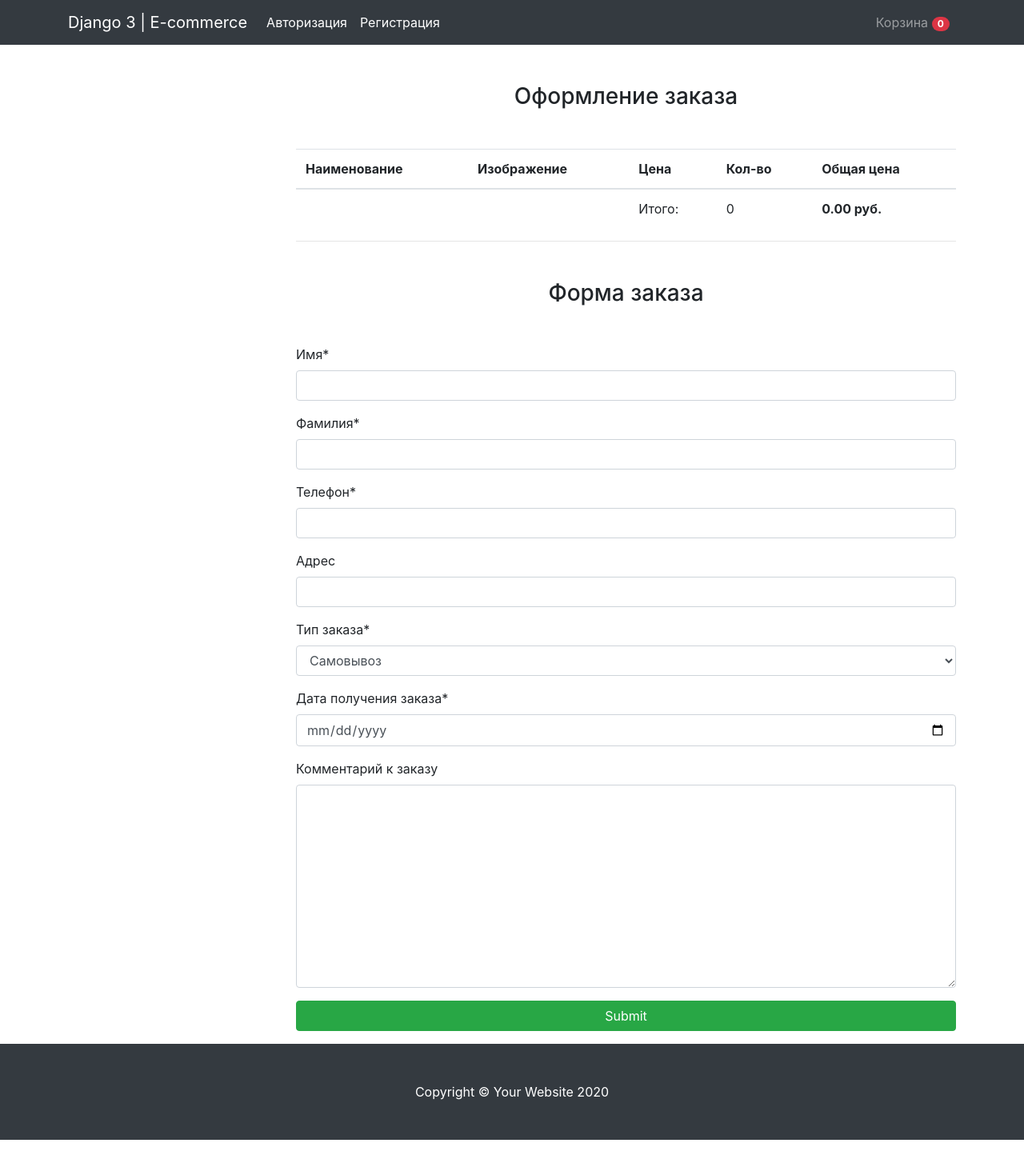
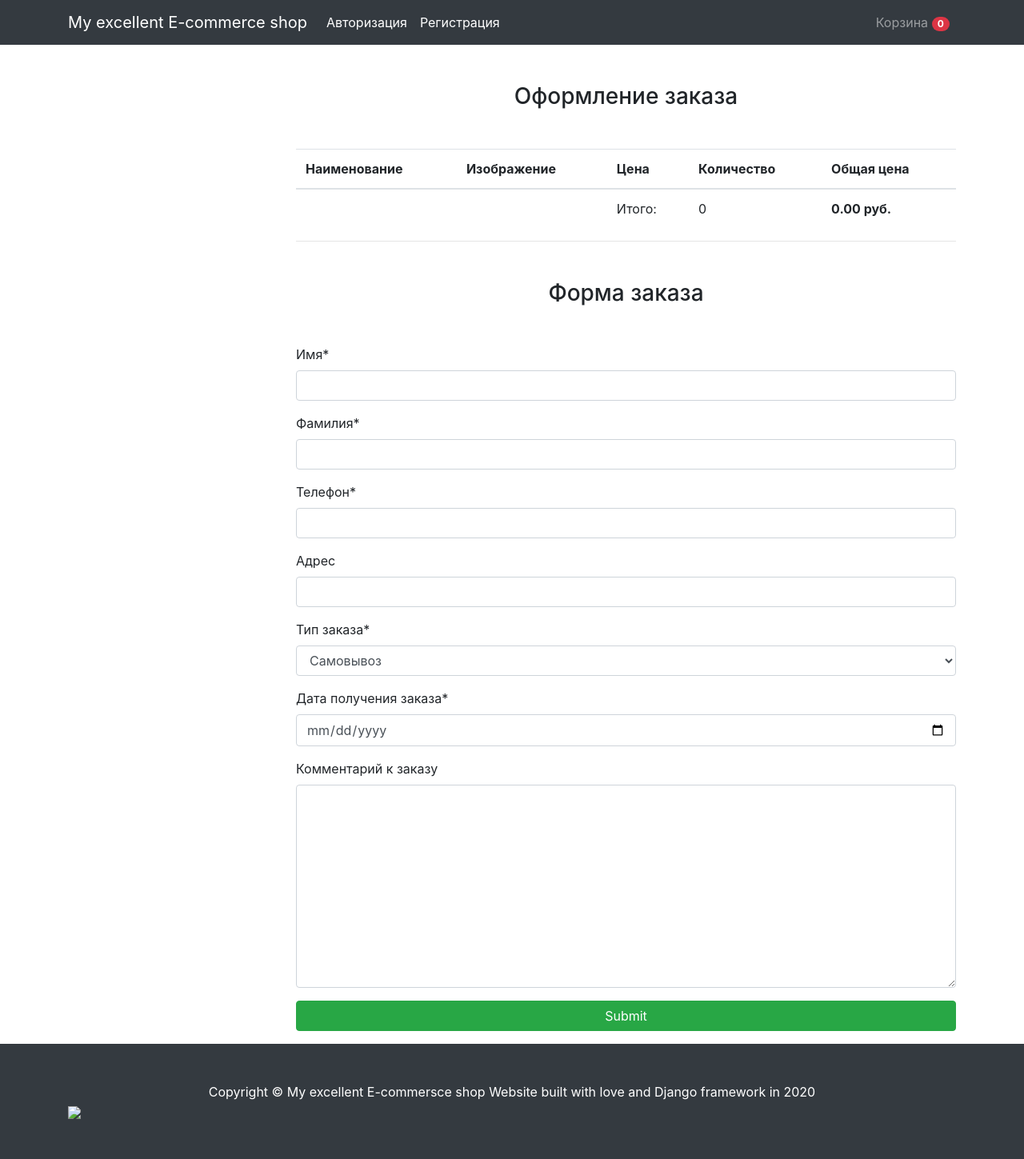
Before and after one commit to Igor-Kuz/newshop, a Django app: page /checkout/ in a window 1280 px wide. Shown: the whole page at 80% size. Before the commit the page ends 1425 px from the top, so only its background shows below. Run offline with Django 3.2, Linux system fonts and the light colour scheme; data comes from the database, SQL or seed files in the repository; both versions use the stored data as it was before the commit; data that the repository does not hold is empty; some libraries are stand-ins or nearby versions.

Commit message:
the next one commit

```diff
--- a/mainapp/models.py
+++ b/mainapp/models.py
@@ -36,7 +36,6 @@ class Product(models.Model):
 
 class CartProduct(models.Model):
 	user = models.ForeignKey('Customer', verbose_name='Покупатель', on_delete=models.CASCADE)
-	cart = models.ForeignKey('Cart', verbose_name='Корзина', on_delete=models.CASCADE, related_name='related_products')
 	product = models.ForeignKey(Product, verbose_name='Товар', on_delete=models.CASCADE)
 	qty = models.PositiveIntegerField(default=1)
 	final_price = models.DecimalField(max_digits=9, decimal_places=2, verbose_name='Общая цена')
@@ -62,10 +61,9 @@ class Cart(models.Model):
 
 
 class Customer(models.Model):
-	user = models.ForeignKey(User, verbose_name='Пользователь', on_delete=models.CASCADE)
+	user = models.OneToOneField(User, verbose_name='Пользователь', on_delete=models.CASCADE, related_name='customer')
 	phone = models.CharField(max_length=20, verbose_name='Номер телефона', null=True, blank=True)
 	address = models.CharField(max_length=255, verbose_name='Адрес', null=True, blank=True)
-	orders = models.ManyToManyField('Order', verbose_name='Заказы покупателя', related_name='related_order')
 
 	def __str__(self):
 		return "Покупатель: {} {}".format(self.user.first_name, self.user.last_name)
--- a/mainapp/templates/base.html
+++ b/mainapp/templates/base.html
@@ -1,6 +1,6 @@
 {% load static %}
 <!DOCTYPE html>
-<html lang="en">
+<html lang="ru">
 
 <head>
 
@@ -9,7 +9,7 @@
   <meta name="description" content="">
   <meta name="author" content="">
 
-  <title>Shop Homepage - Start Bootstrap Template</title>
+  <title>Shop Homepage</title>
 
   <!-- Bootstrap core CSS -->
   <link rel="stylesheet" href="https://maxcdn.bootstrapcdn.com/bootstrap/4.0.0/css/bootstrap.min.css" integrity="sha384-Gn5384xqQ1aoWXA+058RXPxPg6fy4IWvTNh0E263XmFcJlSAwiGgFAW/dAiS6JXm" crossorigin="anonymous">
@@ -28,7 +28,7 @@
   <!-- Navigation -->
   <nav class="navbar navbar-expand-lg navbar-dark bg-dark fixed-top">
     <div class="container">
-      <a class="navbar-brand" href="{% url 'base' %}">Django 3 | E-commerce</a>
+      <a class="navbar-brand" href="{% url 'base' %}">My excellent E-commerce shop</a>
       <button class="navbar-toggler" type="button" data-toggle="collapse" data-target="#navbarResponsive" aria-controls="navbarResponsive" aria-expanded="false" aria-label="Toggle navigation">
         <span class="navbar-toggler-icon"></span>
       </button>
@@ -117,7 +117,8 @@
   <!-- Footer -->
   <footer class="py-5 bg-dark">
     <div class="container">
-      <p class="m-0 text-center text-white">Copyright &copy; Your Website 2020</p>
+      <p class="m-0 text-center text-white">Copyright &copy; My excellent E-commersce shop Website built with love and Django framework in 2020</p>
+        <a href="https://www.buymeacoffee.com/Q2rwNue"><img src="https://img.buymeacoffee.com/button-api/?text=Buy me a pizza&emoji=🍕&slug=Q2rwNue&button_colour=40DCA5&font_colour=ffffff&font_family=Cookie&outline_colour=000000&coffee_colour=FFDD00"></a>
     </div>
     <!-- /.container -->
   </footer>
--- a/mainapp/templates/cart.html
+++ b/mainapp/templates/cart.html
@@ -19,7 +19,7 @@
       <th scope="col">Наименование</th>
       <th scope="col">Изображение</th>
       <th scope="col">Цена</th>
-      <th scope="col">Кол-во</th>
+      <th scope="col">Количество</th>
         <th scope="col">Общая цена</th>
       <th scope="col">Действие</th>
     </tr>
@@ -35,7 +35,7 @@
               {% csrf_token %}
               <input type="number" class="form-control" name="qty" style="width: 70px;" min="1" value="{{ item.qty }}">
               <br>
-              <input type="submit" class="btn btn-primary" value="Изменить кол-во">
+              <input type="submit" class="btn btn-primary" value="Изменить количествово">
             </form>
           </td>
             <td>{{ item.final_price }} руб.</td>
--- a/mainapp/templates/checkout.html
+++ b/mainapp/templates/checkout.html
@@ -9,7 +9,7 @@
       <th scope="col">Наименование</th>
       <th scope="col">Изображение</th>
       <th scope="col">Цена</th>
-      <th scope="col">Кол-во</th>
+      <th scope="col">Количество</th>
         <th scope="col">Общая цена</th>
     </tr>
   </thead>
--- a/mainapp/templatetags/search_filter.py
+++ b/mainapp/templatetags/search_filter.py
@@ -3,8 +3,8 @@ from collections import defaultdict
 from django import template
 from django.utils.safestring import mark_safe
 
-# from specs.models import ProductFeatures
+from specs.models import ProductFeatures
 
-#register = template.Library()
+register = template.Library()
 
-#@register.filter
+# @register.filter
--- a/shop/settings.py
+++ b/shop/settings.py
@@ -84,6 +84,10 @@ DATABASES = {
 }
 
 
+ACCOUNT_EMAIL_CONFIRMATION_EXPIRE_DAYS = 1
+ACCOUNT_USERNAME_MIN_LENGTH = 4
+LOGIN_REDIRECT_URL = "/"
+
 # Password validation
 # https://docs.djangoproject.com/en/3.1/ref/settings/#auth-password-validators
 
@@ -106,7 +110,7 @@ AUTH_PASSWORD_VALIDATORS = [
 # Internationalization
 # https://docs.djangoproject.com/en/3.1/topics/i18n/
 
-LANGUAGE_CODE = 'en-us'
+LANGUAGE_CODE = 'ru-ru'
 
 TIME_ZONE = 'UTC'
 
--- a/specs/models.py
+++ b/specs/models.py
@@ -4,7 +4,7 @@ from django.db import models
 class CategoryFeature(models.Model):
     category = models.ForeignKey("mainapp.Category", verbose_name='Категория', on_delete=models.CASCADE)
     feature_name = models.CharField(verbose_name='Имя ключа для категории', max_length=50)
-    feature_filter_name = models.CharField(verbose_name='Имя для фильтра', max_length=50)
+    feature_filter_name = models.CharField(verbose_name='Название фильтра', max_length=50)
     unit = models.CharField(max_length=50, verbose_name='Единица измерения', null=True, blank=True)
 
     class Meta:
@@ -17,12 +17,12 @@ class CategoryFeature(models.Model):
 class FeatureValidator(models.Model):
     category = models.ForeignKey("mainapp.Category", verbose_name='Категория', on_delete=models.CASCADE)
     feature_key = models.ForeignKey(CategoryFeature, verbose_name='Ключ характеристики', on_delete=models.CASCADE)
-    valid_feature_value = models.CharField(max_length=100, verbose_name='Валидное значение')
+    valid_feature_value = models.CharField(max_length=100, verbose_name='Допустимое значение')
 
     def __str__(self):
         return f"Категория {self.category.name} | " \
                f"Характристика {self.feature_key.feature_name} | " \
-               f"Валидное значение {self.valid_feature_value}"
+               f"Допустимое значение {self.valid_feature_value}"
 
 
 class ProductFeatures(models.Model):
--- a/specs/templates/product_features.html
+++ b/specs/templates/product_features.html
@@ -17,7 +17,7 @@
 </style>
 <body>
 <div class="container">
-<h3 class="text-center">Админка характеристик</h3>
+<h3 class="text-center">Административная страница создания и редактирования характеристик товара</h3>
 <hr>
 {% if messages %}
     {% for message in messages %}
@@ -40,9 +40,9 @@
     Создать значение характеристики
   </a>
     <a href="{% url 'new-product-feature' %}" class="list-group-item list-group-item-action {% if request.path == "/product-specs/new-product-feature/" %}active{% endif %}" aria-current="true">
-    Создать характеристику для товара
+    Создать характеристику товара
     <a href="{% url 'update-product-features' %}" class="list-group-item list-group-item-action {% if request.path == "/product-specs/update-product-features/" %}active{% endif %}" aria-current="true">
-    Редактировать характеристику для товара
+    Редактировать характеристику товара
   </a>
 </div>
     </div>
```
Also changed, not shown: requirements.txt (added, +7 -0 lines), README.md, db.sqlite3 (deleted), mainapp/migrations/0001_initial.py (deleted), specs/migrations/0001_initial.py (deleted), 1 other file.
